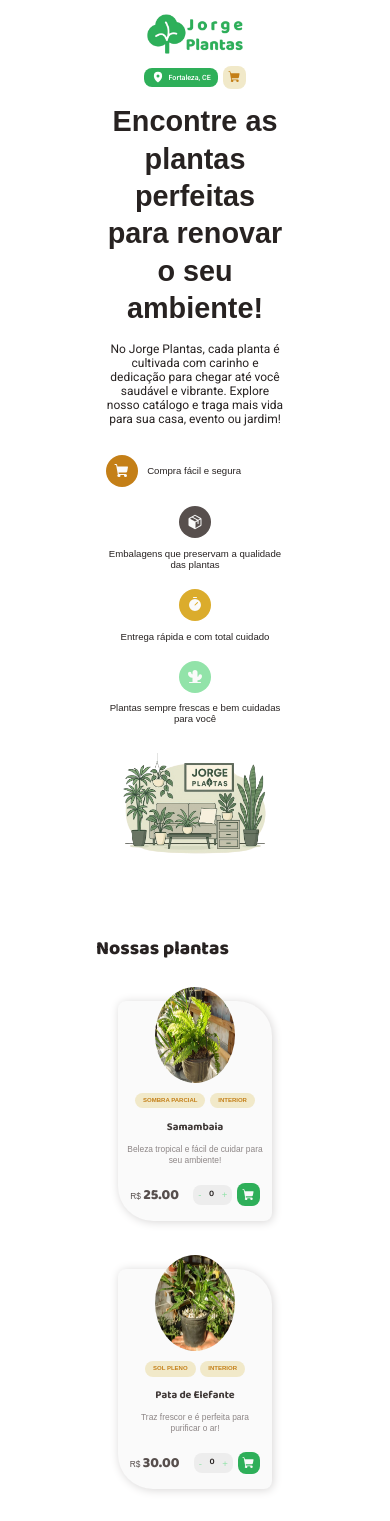
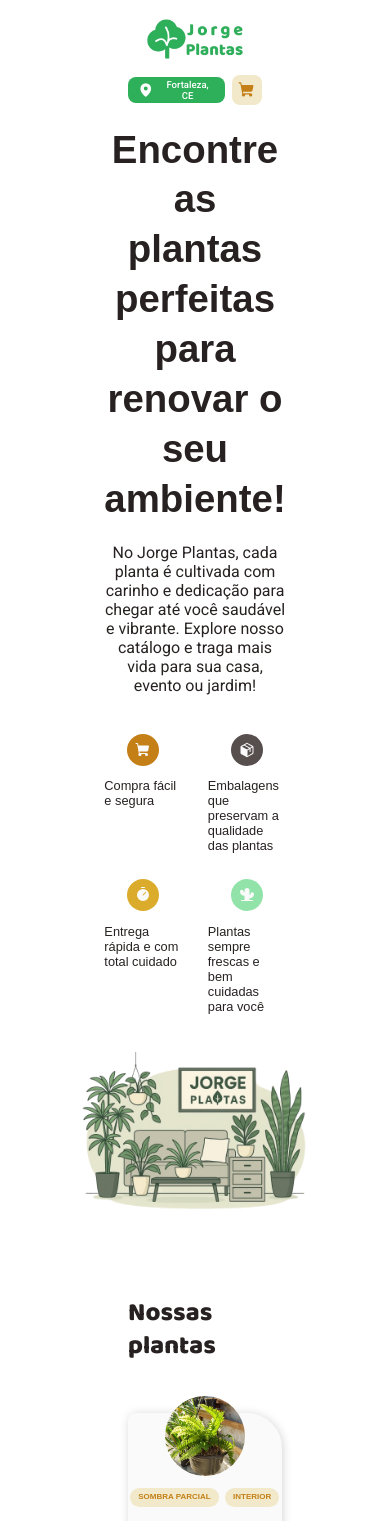
Before and after one commit to zacsampaio/jorge-plantas, a React (Vite) app: page / in a window 390 px wide. Shown: the top 1521 px of the page. Built offline with nearby package versions, Linux system fonts and the light colour scheme.

Commit message:
Ajustes na responsividade do header

```diff
--- a/src/pages/Home/components/header/styled.ts
+++ b/src/pages/Home/components/header/styled.ts
@@ -14,11 +14,11 @@ export const HeaderHomeContainer = styled.div`
     width: 100%;
     max-width: 40rem;
     height: auto;
-    display: block; /* Remove espaços extras */
-    margin: 0 auto; /* Garante centralização */
+    display: block;
+    margin: 0 auto;
   }
 
-  @media (max-width: 1024px) {
+  @media (max-width: 1400px) {
     flex-direction: column;
     justify-content: center;
     align-items: center;
@@ -28,7 +28,15 @@ export const HeaderHomeContainer = styled.div`
     img {
       width: 90%;
       max-width: 400px;
+      min-width: 250px;
       margin-bottom: 2rem;
+      margin: 0 ;
+    }
+
+    span{
+      text-align: left;
+      flex-wrap: wrap;
+      word-break: break;
     }
   }
 `;
@@ -49,7 +57,8 @@ export const HeaderHomeTitles = styled.div`
     font-size: 1.25rem;
   }
 
-  @media (max-width: 1024px) {
+  @media (max-width: 1280px) {
+    flex-direction: column;
     text-align: center;
     align-items: center;
   }
@@ -72,12 +81,10 @@ export const HeaderHomeItems = styled.div`
     flex-wrap: wrap;
   }
 
-  @media (max-width: 943px) {
-    display: flex;
-    flex-direction: column;
-    justify-content: center;
+  @media (max-width: 1280px) {
     align-items: flex-start;
   }
+
 `;
 
 export const ItemCart = styled.span`
@@ -88,6 +95,7 @@ export const ItemCart = styled.span`
   height: 32px;
   border-radius: 50%;
   gap: 1rem;
+  white-space: break-spaces;
 
   background: ${(props) => props.theme["yellow-500"]};
   color: ${(props) => props.theme["gray-100"]};
--- a/src/pages/Home/components/main/components/productCatalog/styles.ts
+++ b/src/pages/Home/components/main/components/productCatalog/styles.ts
@@ -24,7 +24,7 @@ export const CardCatalagComponents = styled.div`
     width: 10rem;
     height: 10rem;
     border-radius: 50%;
-
+    object-fit: cover;
   }
 
   h3 {
@@ -39,6 +39,7 @@ export const CardCatalagComponents = styled.div`
 
     img {
       max-width: 100px;
+      max-height: 100px;
     }
   }
 
@@ -47,6 +48,7 @@ export const CardCatalagComponents = styled.div`
 
     img {
       max-width: 80px;
+      max-height: 80px;
     }
   }
 
@@ -54,6 +56,7 @@ export const CardCatalagComponents = styled.div`
     width: 100%;
     img {
       max-width: 60px;
+      max-height: 60px;
     }
   }
 `;
--- a/src/styles/global.ts
+++ b/src/styles/global.ts
@@ -31,7 +31,7 @@ export const GlobalStyled = createGlobalStyle`
 
   @media (max-width: 768px) {
     html {
-      font-size: 70%;
+      font-size: 100%;
       max-width: 100dvw;
       max-height: 100dvh;
     }
@@ -41,7 +41,7 @@ export const GlobalStyled = createGlobalStyle`
 
   @media (max-width: 555px) {
     html {
-      font-size: 60%;
+      font-size: 100%;
       max-width: 100dvw;
       max-height: 100dvh;
     }
@@ -50,7 +50,7 @@ export const GlobalStyled = createGlobalStyle`
 
   @media (max-width: 471px) {
     html {
-      font-size: 60%;
+      font-size: 80%;
       max-width: 100dvw;
       max-height: 100dvh;
     }
@@ -58,7 +58,7 @@ export const GlobalStyled = createGlobalStyle`
 
   @media (max-width: 375px) {
     html {
-      font-size: 50%;
+      font-size: 80%;
       max-width: 100dvw;
       max-height: 100dvh;
     }
```
